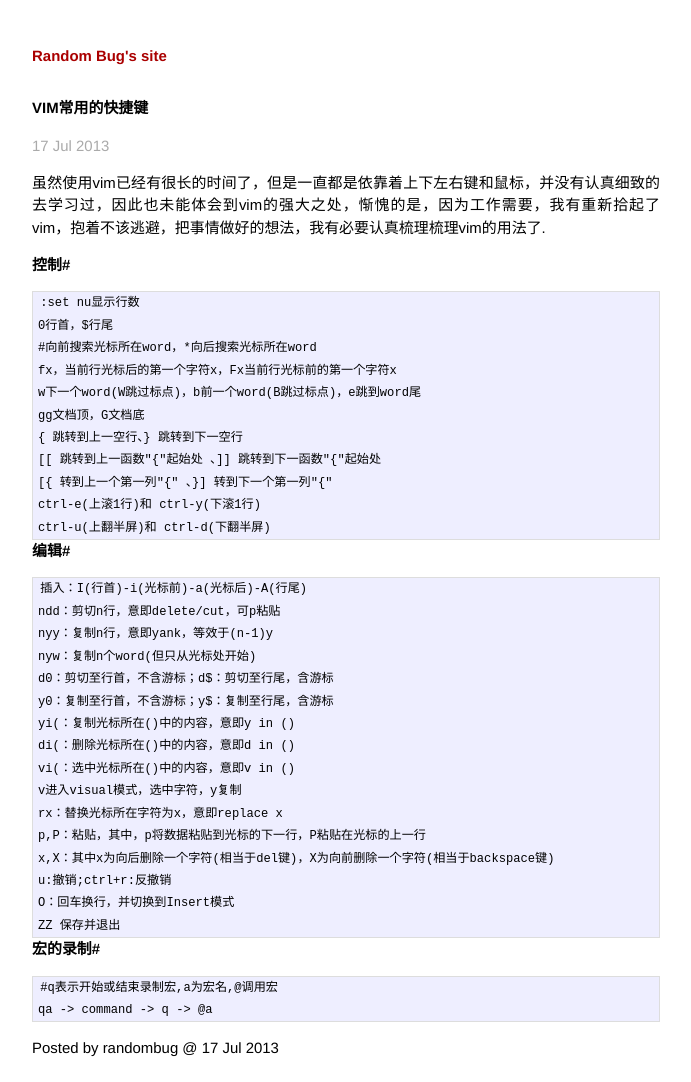
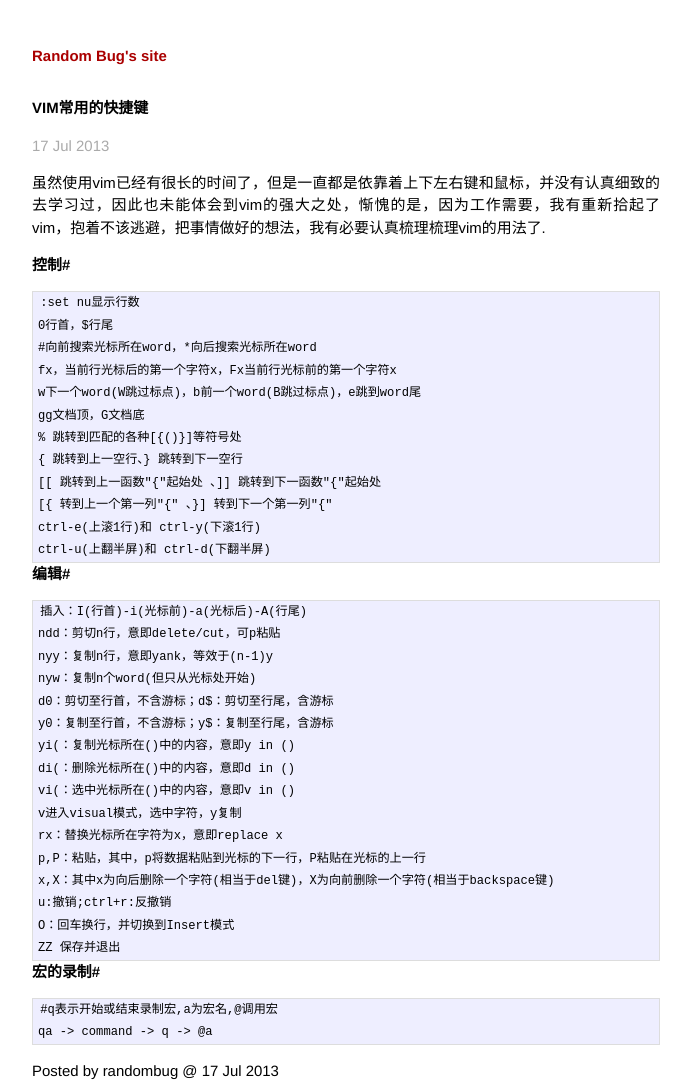
Before and after one commit to jfgong/jekyll_linteler, a Jekyll site: the page built from _posts/2013-07-17-VIM-shortcut-keys.markdown, in a window 1280 px wide. Shown: the whole page, without its empty margins (294-985 px from the left). Built offline with Jekyll 4.4.1, drawn with Linux system fonts in a browser that asks for light colours; before the commit the page ends 1060 px from its top, so only the background shows below that.

Commit message:
update 2013-07-17-VIM-shortcut-keys.markdown

```diff
--- a/_posts/2013-07-17-VIM-shortcut-keys.markdown
+++ b/_posts/2013-07-17-VIM-shortcut-keys.markdown
@@ -12,6 +12,7 @@
 	fx，当前行光标后的第一个字符x，Fx当前行光标前的第一个字符x
 	w下一个word(W跳过标点)，b前一个word(B跳过标点)，e跳到word尾
 	gg文档顶，G文档底
+	% 跳转到匹配的各种[{()}]等符号处
 	{ 跳转到上一空行、} 跳转到下一空行
 	[[ 跳转到上一函数"{"起始处 、]] 跳转到下一函数"{"起始处
 	[{ 转到上一个第一列"{" 、}] 转到下一个第一列"{"
```
